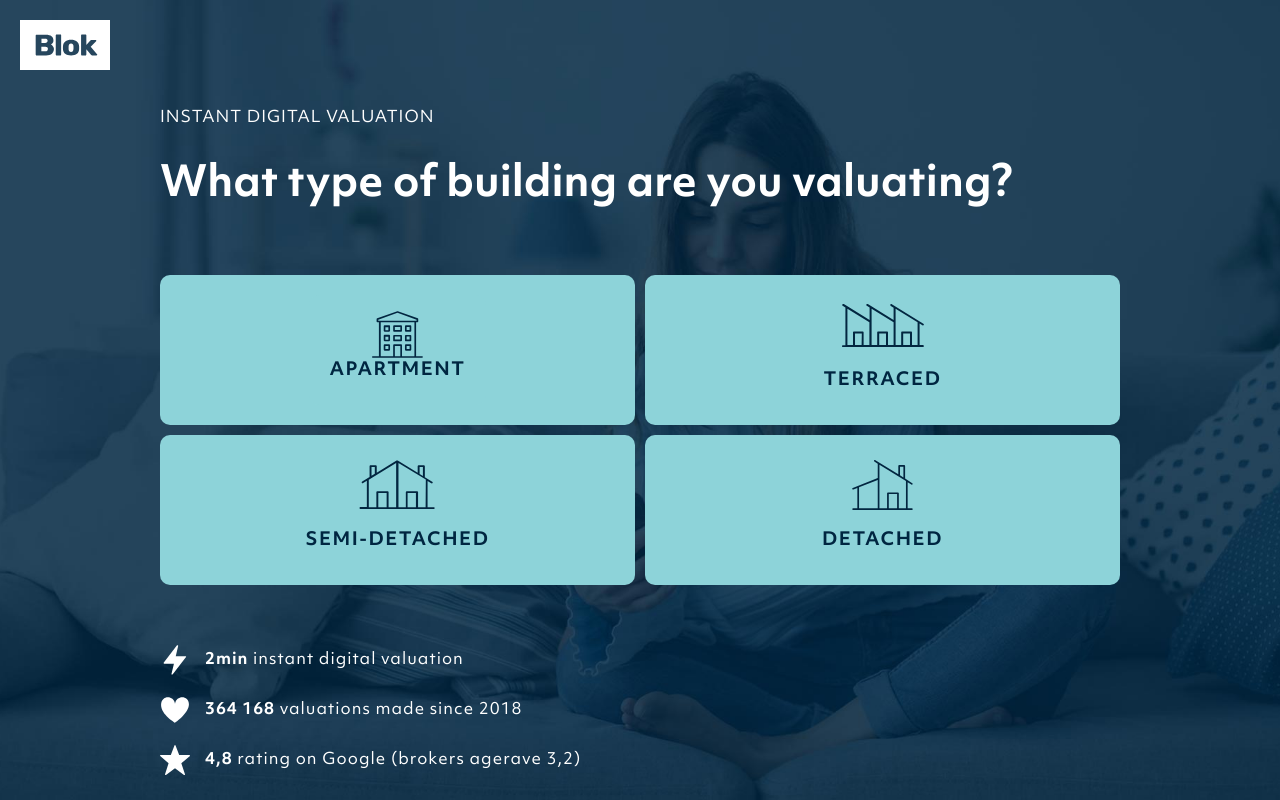
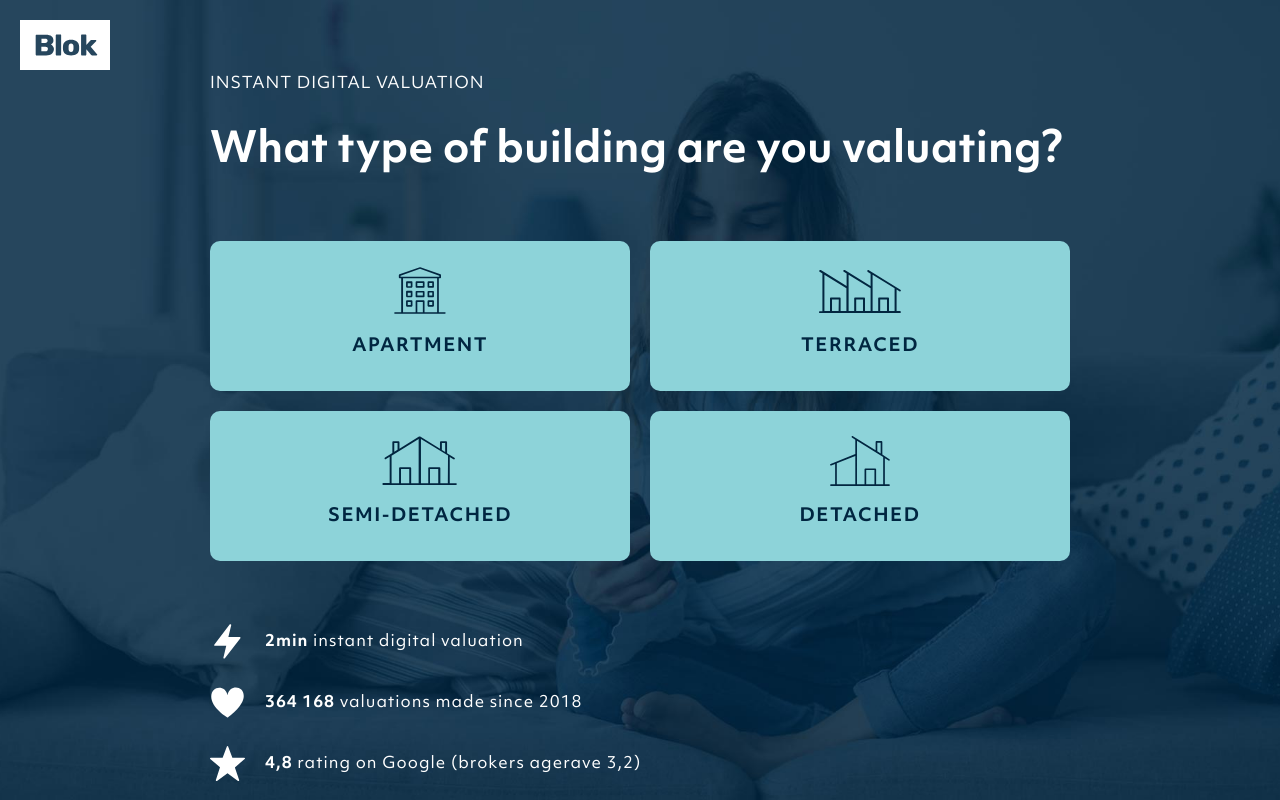
Before and after one commit to eliasfrigard/blokassign, a React (Create React App) app: page / in a window 1280 px wide. Built offline with nearby package versions, Linux system fonts and the light colour scheme.

Commit message:
added hover transitions

```diff
--- a/src/App.css
+++ b/src/App.css
@@ -26,7 +26,7 @@
 
 .Form,
 .Home {
-  padding: 25px 20px;
+  padding: 25px 20px 50px 20px;
 }
 
 .Home {
@@ -66,8 +66,11 @@ a {
   gap: 10px;
 }
 
-.IconButton,
 .ReactLink {
+  flex: 1;
+}
+
+.IconButton {
   flex: 1;
   min-width: 40%;
   height: 85px;
@@ -148,8 +151,9 @@ a {
 
 .RangeLabel {
   position: absolute;
-  transform: translateY(-40px);
+  transform: translateY(-45px);
   margin: 0px;
+  font-size: 18px;
 }
 
 .RangeOverlay {
@@ -270,6 +274,16 @@ button {
   border: none;
   color: #002641;
   box-shadow: 0px 0px 15px -2px rgba(0, 0, 0, 0.25);
+  cursor: pointer;
+}
+
+.HooverElement {
+  transition: all 100ms ease-in;
+}
+
+.HooverElement:hover {
+  transform: scale(1.02);
+  background-color: rgb(114, 210, 219);
 }
 
 @media screen and (min-width: 900px) {
@@ -295,7 +309,7 @@ button {
 
   .Home,
   .Form {
-    width: 1000px;
+    width: 900px;
     justify-content: center;
     gap: 50px;
   }
@@ -309,10 +323,16 @@ button {
     gap: 75px;
   }
 
-  .IconButton,
   .ReactLink {
+    min-width: 40%;
     height: 150px;
+  }
+
+  .IconButton {
+    height: 150px;
+    width: 100%;
     padding: 20px;
+    flex-wrap: wrap;
   }
 
   .IconButton img {
@@ -334,4 +354,17 @@ button {
     flex-direction: column;
     gap: 15px;
   }
+
+  .InfoSnippets div img {
+    height: 35px;
+    margin-right: 20px;
+  }
+
+  .InfoSnippets div {
+    padding: 13px 0;
+  }
+
+  .IconButtons {
+    gap: 20px;
+  }
 }
--- a/src/components/Button.js
+++ b/src/components/Button.js
@@ -6,6 +6,7 @@ export default function Button({ text, backgroundColor, opacity, onClick }) {
       value={text}
       style={{ backgroundColor: backgroundColor, opacity: opacity }}
       onClick={onClick}
+      className='HooverElement'
     >
       {text}
     </button>
--- a/src/components/IconButton.js
+++ b/src/components/IconButton.js
@@ -1,12 +1,15 @@
 import React from 'react'
+import { Link } from 'react-router-dom'
 
-export default function IconButton({ icon, text }) {
+export default function IconButton({ icon, text, to }) {
   return (
-    <div className='IconButton'>
-      <div className='IconButtonImgWrapper'>
-        <img src={icon} alt={text} />
+    <Link className='ReactLink' to={to}>
+      <div className='IconButton HooverElement'>
+        <div className='IconButtonImgWrapper'>
+          <img src={icon} alt={text} />
+        </div>
+        <p>{text}</p>
       </div>
-      <p>{text}</p>
-    </div>
+    </Link>
   )
 }
--- a/src/components/IconButtons.js
+++ b/src/components/IconButtons.js
@@ -1,5 +1,4 @@
 import React from 'react'
-import { Link } from 'react-router-dom'
 
 import IconButton from '../components/IconButton'
 import apartmentLogo from '../assets/icons/apartment_house.svg'
@@ -10,12 +9,10 @@ import detachedLoto from '../assets/icons/detached_house.svg'
 export default function IconButtons() {
   return (
     <div className='IconButtons'>
-      <Link className='ReactLink' to='/form'>
-        <IconButton icon={apartmentLogo} text='Apartment' />
-      </Link>
-      <IconButton icon={terracedLogo} text='Terraced' />
-      <IconButton icon={semiLogo} text='Semi-Detached' />
-      <IconButton icon={detachedLoto} text='Detached' />
+      <IconButton icon={apartmentLogo} to='/form' text='Apartment' />
+      <IconButton icon={terracedLogo} to='/form' text='Terraced' />
+      <IconButton icon={semiLogo} to='/form' text='Semi-Detached' />
+      <IconButton icon={detachedLoto} to='/form' text='Detached' />
     </div>
   )
 }
--- a/src/components/RangeInput.js
+++ b/src/components/RangeInput.js
@@ -1,18 +1,20 @@
 import React from 'react'
 
 export default function RangeSlider({ answer, onChange, min, max }) {
-  const rangePercentage = (answer * 100) / max
+  const rangePercentage = Number(((answer - min) * 100) / (max - min))
 
   return (
     <div className='RangeInput'>
       {/* Input label. */}
-      <label
+      <output
         for='range'
-        style={{ left: `${rangePercentage}%` }}
         className='RangeLabel'
+        style={{
+          left: `calc(${rangePercentage}% + (${13 - rangePercentage * 0.5}px))`,
+        }}
       >
         {answer}
-      </label>
+      </output>
 
       {/* Range input. */}
       <input
--- a/src/views/Form.js
+++ b/src/views/Form.js
@@ -6,7 +6,7 @@ import Question from '../components/Question'
 
 export default function Form() {
   /* Hardcoded Mock Questions */
-  const [questions, setQuestions] = useState([
+  const [questions] = useState([
     {
       id: 0,
       icon: './images/size.svg',
@@ -26,13 +26,13 @@ export default function Form() {
   // State variable for the current question.
   const [currentQuestionIndex, setCurrentQuestionIndex] = useState(0)
 
-  // Answer variable for shared state across components.
-  const [answer, setAnswer] = useState(1)
-
-  // HashMap containing all answers with question IDs.
+  // HashMap containing all answers.
   const [answers, setAnswers] = useState(
     new Map(questions.map((q) => [q.id, q.minValue]))
   )
+
+  // Answer variable for shared state across components.
+  const [answer, setAnswer] = useState(1)
 
   // Variables for checking if there are next or previous questions.
   const isFirst = currentQuestionIndex === 0
@@ -45,7 +45,7 @@ export default function Form() {
   // Changes the current question when using navigation.
   const onClick = (event) => {
     // Save the current question answer before changing view.
-    saveAnswers(currentQuestionIndex + 1, answer)
+    saveAnswers(currentQuestionIndex, answer)
 
     if (event.target.value === 'prev') {
       changeQuestion(currentQuestionIndex - 1)
@@ -102,27 +102,19 @@ export default function Form() {
       <ProgressBar progress={progress} />
 
       {questions
-        .filter((q) => q.id === currentQuestionIndex)
-        .map((q) => (
+        .filter((question) => question.id === currentQuestionIndex)
+        .map((question) => (
           <Question
-            key={q.id}
-            question={q.question}
-            icon={q.icon}
-            minValue={q.minValue}
-            maxValue={q.maxValue}
+            key={question.id}
+            question={question.question}
+            icon={question.icon}
+            minValue={question.minValue}
+            maxValue={question.maxValue}
             answer={answer}
             onChange={onChange}
           />
         ))}
 
-      {/*       <Question
-        question={questions[currentQuestionIndex].question}
-        icon={questions[currentQuestionIndex].icon}
-        minValue={questions[currentQuestionIndex].minValue}
-        maxValue={questions[currentQuestionIndex].maxValue}
-        answer={answer}
-        onChange={onChange}
-      /> */}
       <div className='FormNav'>
         <Button
           text='prev'
```
